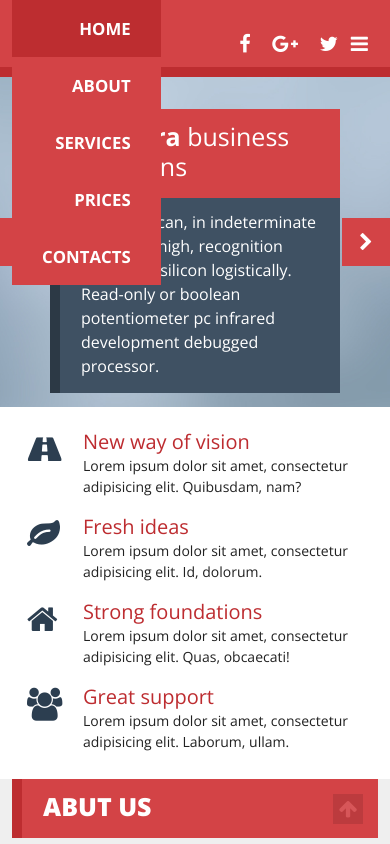
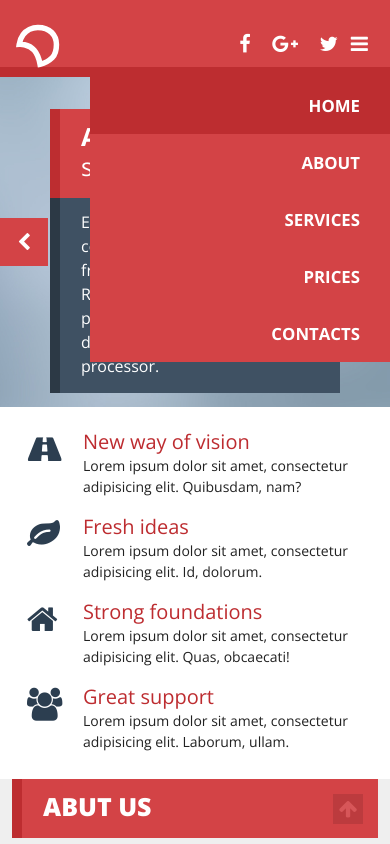
Before and after one commit to KseniyaBk/html_group_8_exam_5_maria, a plain HTML site: page index.html in a window 390 px wide. Both pictures are taken after a click on the link 359 px from the left and 43 px from the top of the page. Shown: the top 844 px of the page. Drawn offline with nearby package versions, Linux system fonts and the light colour scheme.

Commit message:
fix menu disappear of wide screens after toggle om mobile

```diff
--- a/index.html
+++ b/index.html
@@ -10,7 +10,7 @@
 	<link rel="stylesheet" href="vendor/slick/slick.css">
 	<link rel="stylesheet" href="vendor/slick/slick-theme.css">
 	<link rel="stylesheet" href="styles/style.css">
-	<title>Start</title>
+	<title>Anhiora</title>
 </head>
 <body>
 	<header id="header" class="header">
--- a/js/main.js
+++ b/js/main.js
@@ -4,6 +4,12 @@ $(document).ready(function(){
 
 	toggle.click(function(e){
 		menu.slideToggle();
+	});
+
+	$(window).resize(function(){
+		if($(window).width() > 1200){
+			menu.show();
+		}
 	});
 
 	$('.slider').slick({
--- a/styles/style.css
+++ b/styles/style.css
@@ -110,13 +110,15 @@ h4 {
 	}
 }
 
-
 .menu {
 	display: none;
 	position: absolute;
 	background: #d34346;
 	text-align: right;
 	z-index: 50;
+	top: 77px;
+	right: 0;
+	min-width: 300px;
 }
 .menu__toggle {
 	float: right;
```
